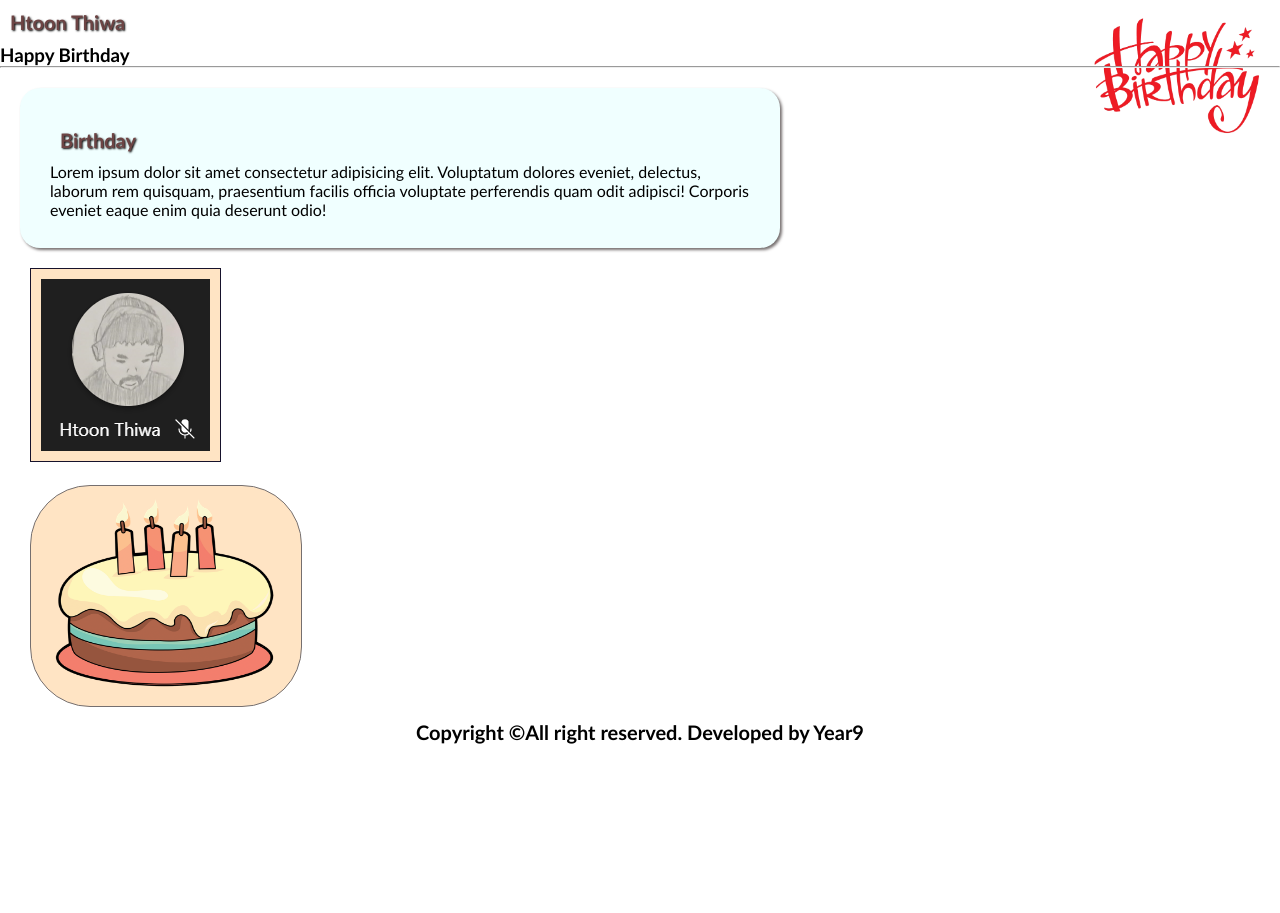
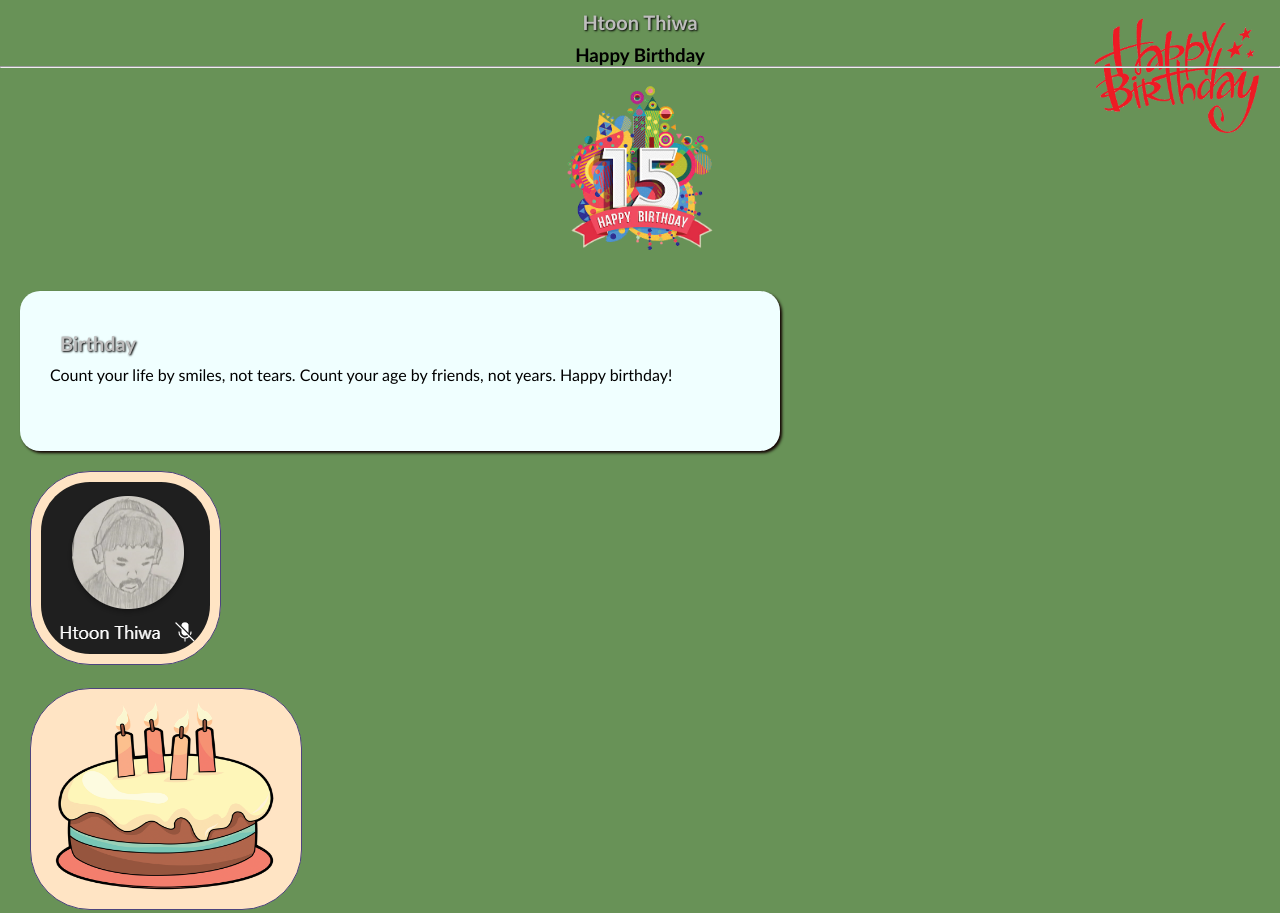
Before and after one commit to ChueSatt1415/Htoon_Thiwa_birthday, a plain HTML site: page index.html in a window 1280 px wide. Shown: the top 913 px of the page. Before the commit the page ends 800 px from the top, so only its background shows below. Drawn offline with Linux system fonts and the light colour scheme.

Commit message:
third time

```diff
--- a/index.html
+++ b/index.html
@@ -7,15 +7,16 @@
     <link rel="stylesheet" href="style.css">
 </head>
 <body>
-    <section>
+    <section style="text-align: center;">
         <h1>Htoon Thiwa</h1>
         <h3>Happy Birthday</h3>
         <hr>
+        <img src="images/15-removebg-preview.png" alt="BD" width="200" height="200">
     </section>
     <div class="container">
     <section>
              <h1>Birthday</h1>
-             <p>Lorem ipsum dolor sit amet consectetur adipisicing elit. Voluptatum dolores eveniet, delectus, laborum rem quisquam, praesentium facilis officia voluptate perferendis quam odit adipisci! Corporis eveniet eaque enim quia deserunt odio!
+             <p>Count your life by smiles, not tears. Count your age by friends, not years. Happy birthday!
 
              </p>
          </section>
--- a/style.css
+++ b/style.css
@@ -3,6 +3,7 @@
     padding: 0;
 }
 body{
+    background-color: #689257;
     background-image: url(images/birthday1.png) ;
     background-position: top right,top left;
     background-repeat: no-repeat, repeat;
@@ -12,7 +13,7 @@ body{
 }
 .container{
      background-color: azure;
-     box-shadow: 2px 2px 3px #756f6f;
+     box-shadow: 2px 2px 3px #110000;
      padding: 30px;
      margin: 20px;
      width: 700px;
@@ -22,22 +23,23 @@ body{
 section h1{
     font-size: 20px;
     margin: 10px;
-    color: #6d4444;
+    color: #bebdbd;
      text-shadow:1px 1px 2px #000000 ;
 }
 .container2 img{
     border-top: 20px;
     margin-left: 30px;
     padding: 10px;
-    border: 1px solid #16122c;
+    border: 1px solid #4d457e;
     background-color: bisque;
+    border-radius: 60px;
 }
 .container3 img{
     margin-top: 20px;
     border-radius: 60px;
     margin-left: 30px;
     padding: 10px;
-    border:1px solid #756f6f;
+    border:1px solid #4d457e;
     background-color: bisque;
     width: 250px;
     height: 200px;
@@ -48,5 +50,5 @@ footer{
     font-size: 20px;
     text-align: center;
     margin: 10px;
-    text-shadow: #ff9797;
+    text-shadow: #000000;
 }
```
Also changed, not shown: images/15-removebg-preview.png (added), images/15.jpg (added), images/bd2.gif (added).
